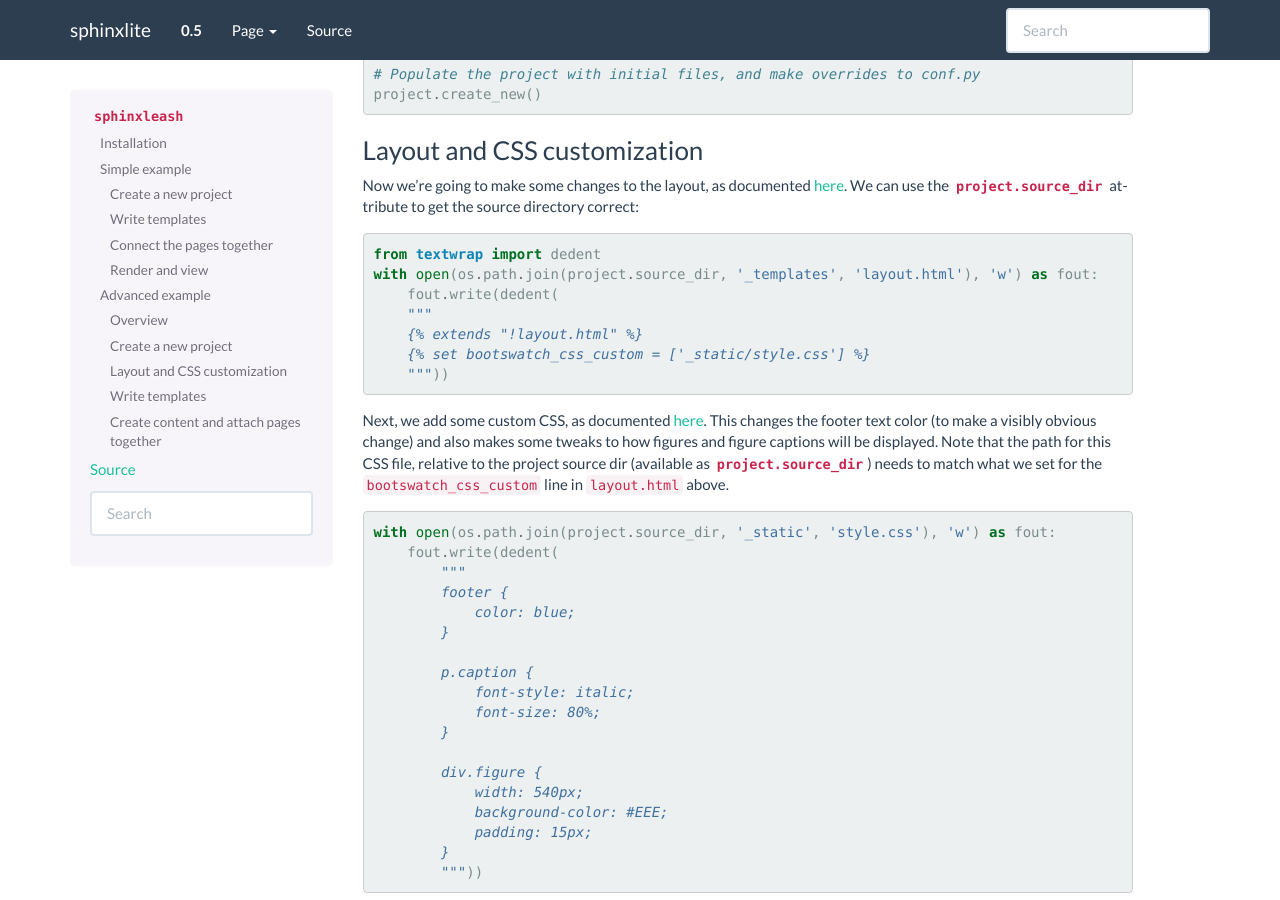
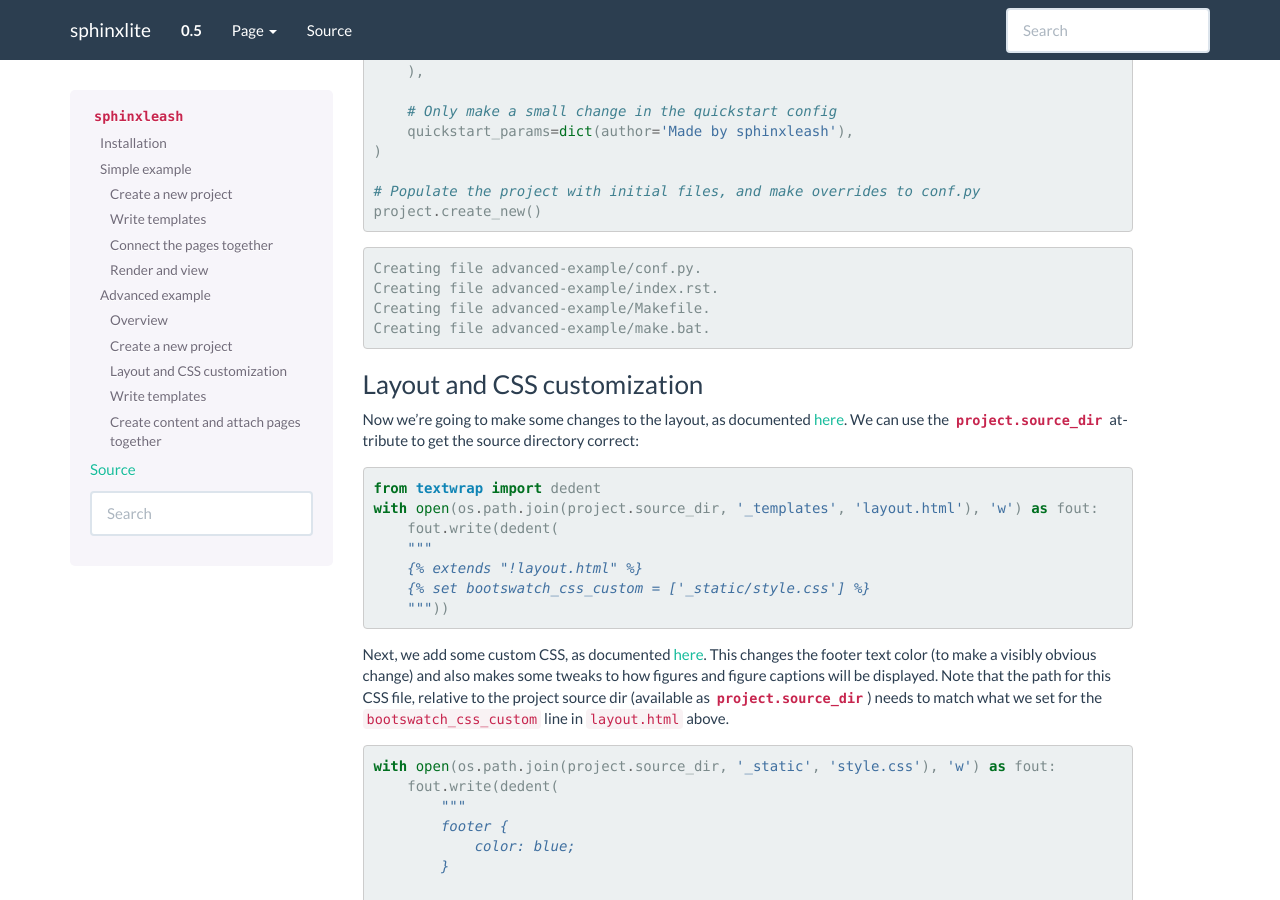
Before and after one commit to daler/sphinxleash, a Sphinx documentation site: the page built from doc/source/index.rst, in a window 1280 px wide and 900 px high, scrolled down 3873 px. Built offline with Sphinx 7.4.7, drawn with Linux system fonts in a browser that asks for light colours; some of the changed text lies outside the part shown.

Commit message:
py3 compatibility

```diff
--- a/doc/source/index.rst
+++ b/doc/source/index.rst
@@ -80,6 +80,14 @@
     import sphinxleash
     project = sphinxleash.Project(dirname='simple-example')
     project.create_new()
+
+.. testoutput::
+
+    Creating file simple-example/conf.py.
+    Creating file simple-example/index.rst.
+    Creating file simple-example/Makefile.
+    Creating file simple-example/make.bat.
+
 
 Write templates
 ~~~~~~~~~~~~~~~
@@ -275,6 +283,12 @@
     # Populate the project with initial files, and make overrides to conf.py
     project.create_new()
 
+.. testoutput::
+
+    Creating file advanced-example/conf.py.
+    Creating file advanced-example/index.rst.
+    Creating file advanced-example/Makefile.
+    Creating file advanced-example/make.bat.
 
 Layout and CSS customization
 ~~~~~~~~~~~~~~~~~~~~~~~~~~~~
```
Also changed, not shown: sphinxleash/__init__.py (+2 -7 lines), 1 other file.
